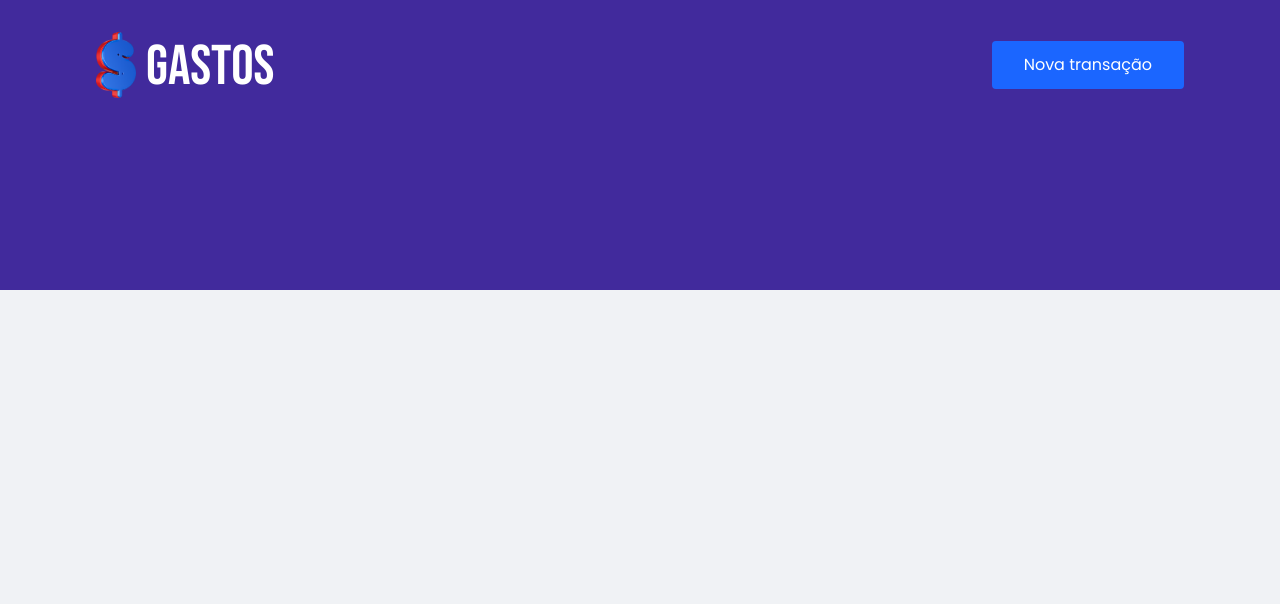
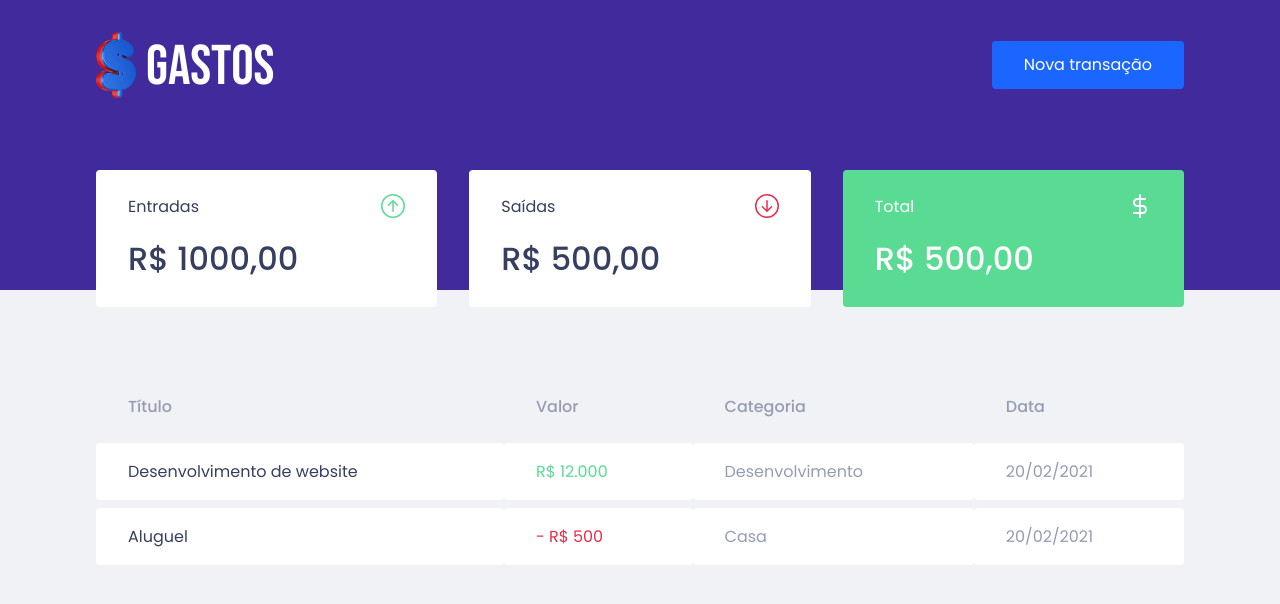
Before and after one commit to carlosaugusto25/gastos, a React (Create React App) app: page / in a window 1280 px wide. Shown: the top 604 px of the page. Built offline with nearby package versions, Linux system fonts and the light colour scheme.

Commit message:
criação do componente DashBoard, Summary e TransactionsTable

```diff
--- a/src/App.tsx
+++ b/src/App.tsx
@@ -1,3 +1,4 @@
+import { DashBoard } from "./components/DashBoard";
 import { Header } from "./components/Header";
 import GlobalStyles from "./styles/global"
 
@@ -7,6 +8,7 @@ export function App() {
       <GlobalStyles />
 
       <Header />
+      <DashBoard />
 
     </>
   );
--- /dev/null
+++ b/src/components/DashBoard/index.tsx
@@ -0,0 +1,12 @@
+import { Summary } from "../Summary";
+import { TransactionsTable } from "../TransactionsTable";
+import { Container } from "./styles";
+
+export function DashBoard(){
+    return(
+        <Container>
+            <Summary />
+            <TransactionsTable />
+        </Container>
+    )
+}
--- /dev/null
+++ b/src/components/DashBoard/styles.ts
@@ -0,0 +1,7 @@
+import styled from "styled-components";
+
+export const Container = styled.main`
+    max-width: 1120px;
+    margin: 0 auto;
+    padding: 2.5rem 1rem;
+`;
--- a/src/components/Header/index.tsx
+++ b/src/components/Header/index.tsx
@@ -6,7 +6,6 @@ export function Header() {
         <Container>
             <Content>
                 <div className='logo-and-name'>
-                    {/* <RiMoneyDollarBoxFill className='icon' /> */}
                     <img src={logo} alt="logo" />
                     <p>Gastos</p>
                 </div>
--- /dev/null
+++ b/src/components/Summary/index.tsx
@@ -0,0 +1,31 @@
+import { Container } from "./styles";
+import { BsArrowDownCircle, BsArrowUpCircle } from 'react-icons/bs';
+import { FiDollarSign } from 'react-icons/fi';
+
+export function Summary(){
+    return(
+        <Container>
+            <div>
+                <header>
+                    <p>Entradas</p>
+                    <BsArrowUpCircle className="icon-up" />
+                </header>
+                <strong>R$ 1000,00</strong>
+            </div>
+            <div>
+                <header>
+                    <p>Saídas</p>
+                    <BsArrowDownCircle className="icon-down" />
+                </header>
+                <strong>R$ 500,00</strong>
+            </div>
+            <div className="total-card">
+                <header>
+                    <p>Total</p>
+                    <FiDollarSign className="money" />
+                </header>
+                <strong>R$ 500,00</strong>
+            </div>
+        </Container>
+    );
+}
--- /dev/null
+++ b/src/components/Summary/styles.ts
@@ -0,0 +1,49 @@
+import styled from "styled-components";
+
+export const Container = styled.div`
+    display: grid;
+    grid-template-columns: repeat(3,1fr);
+    gap: 2rem;
+    margin-top: -10rem;
+
+    div {
+        background-color: var(--white);
+        padding: 1.5rem 2rem;
+        border-radius: 0.25rem;
+        color: var(--text-title);
+
+        header {
+            display: flex;
+            align-items: center;
+            justify-content: space-between;
+
+            .icon-up {
+                color: var(--green-primary);
+                font-size: 1.5rem;
+            }
+
+            .icon-down {
+                color: var(--red-primary);
+                font-size: 1.5rem;
+            }
+
+            .money {
+                color: var(--white);
+                font-size: 1.5rem;
+            }
+        }
+
+        strong {
+            display: block;
+            margin-top: 1rem;
+            font-size: 2rem;
+            font-weight: 500;
+            line-height: 3rem;
+        }
+
+        &.total-card {
+            background-color: var(--green-primary);
+            color: var(--white);
+        }
+    }
+`;
--- /dev/null
+++ b/src/components/TransactionsTable/index.tsx
@@ -0,0 +1,32 @@
+import { Container } from "./styles";
+
+export function TransactionsTable(){
+    return(
+        <Container>
+            <table>
+                <thead>
+                    <tr>
+                        <th>Título</th>
+                        <th>Valor</th>
+                        <th>Categoria</th>
+                        <th>Data</th>
+                    </tr>
+                </thead>
+                <tbody>
+                    <tr>
+                        <td>Desenvolvimento de website</td>
+                        <td className="deposit">R$ 12.000</td>
+                        <td>Desenvolvimento</td>
+                        <td>20/02/2021</td>
+                    </tr>
+                    <tr>
+                        <td>Aluguel</td>
+                        <td className="with-draw">- R$ 500</td>
+                        <td>Casa</td>
+                        <td>20/02/2021</td>
+                    </tr>
+                </tbody>
+            </table>
+        </Container>
+    )
+}
--- /dev/null
+++ b/src/components/TransactionsTable/styles.ts
@@ -0,0 +1,38 @@
+import styled from "styled-components";
+
+export const Container = styled.div`
+    margin-top: 4rem;
+
+    table {
+        width: 100%;
+        border-spacing: 0 0.5rem; // aumenta o espaço entre as linhas, inclusive separando cada estilização entre uma linha e outra;
+
+        th {
+            color: var(--text-body);
+            font-weight: 500;
+            padding: 1rem 2rem;
+            text-align: left;
+            line-height: 1.5rem;
+        }
+
+        td {
+            padding: 1rem 2rem;
+            border: none;
+            background-color: var(--white);
+            color: var(--text-body);
+            border-radius: 0.25rem;
+
+            &:first-child {
+                color: var(--text-title);
+            }
+
+            &.deposit {
+                color: var(--green-primary);
+            }
+
+            &.with-draw {
+                color: var(--red-primary);
+            }
+        }
+    }
+`;
--- a/src/styles/global.ts
+++ b/src/styles/global.ts
@@ -31,6 +31,7 @@ export default createGlobalStyle`
         --blue-light: #00cef5;
 
         --red-primary: #e52e4d;
+        --green-primary: #5adb94;
     }
 
     body {
```
